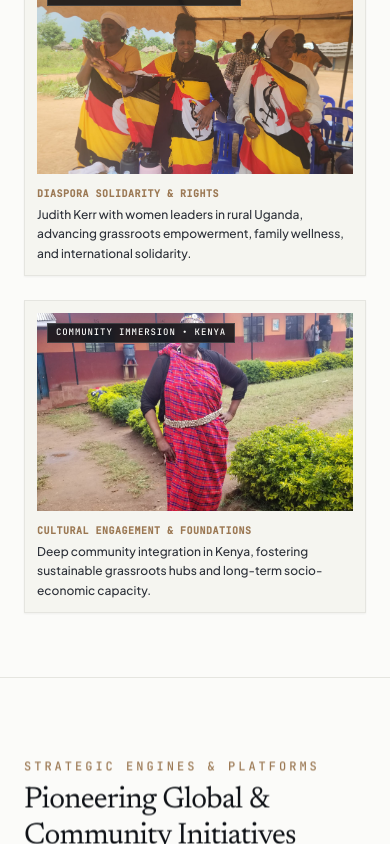
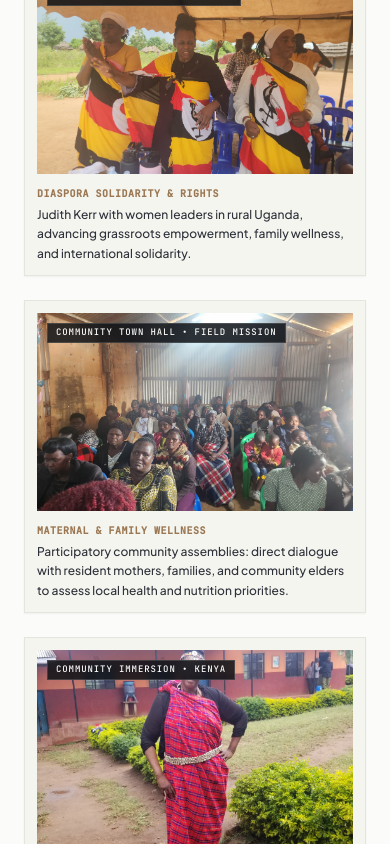
Before and after one commit to Kennysaruni/judithkerr, a React (Vite) app: page / in a window 390 px wide. Shown: the part 3491-4335 px from the top of the page. Built offline with nearby package versions, Linux system fonts and the light colour scheme.

Commit message:
Moved photo

```diff
--- a/src/components/ImpactMetrics.tsx
+++ b/src/components/ImpactMetrics.tsx
@@ -85,7 +85,7 @@ export const ImpactMetrics: FC = () => {
 
         {/* International Field Missions Documentary Gallery */}
         <ScrollReveal delay={350}>
-          <div className="mt-10 pt-8 border-t border-[#E5E5E0] grid grid-cols-1 md:grid-cols-2 gap-6">
+          <div className="mt-10 pt-8 border-t border-[#E5E5E0] grid grid-cols-1 md:grid-cols-3 gap-6">
             {/* Mission Card 1: Uganda */}
             <div className="bg-[#F5F5F0] border border-[#E5E5E0] p-3 shadow-xs hover:border-[#9B7853]/40 transition-colors duration-500 shimmer-hover group">
               <div className="relative aspect-[16/10] overflow-hidden bg-[#0E1116]">
@@ -109,7 +109,30 @@ export const ImpactMetrics: FC = () => {
               </div>
             </div>
 
-            {/* Mission Card 2: Kenya */}
+            {/* Mission Card 2: Community Assembly & Town Hall */}
+            <div className="bg-[#F5F5F0] border border-[#E5E5E0] p-3 shadow-xs hover:border-[#9B7853]/40 transition-colors duration-500 shimmer-hover group">
+              <div className="relative aspect-[16/10] overflow-hidden bg-[#0E1116]">
+                <img
+                  src="/IMG-20260917-WA0014.jpg"
+                  alt="Grassroots community assembly and women's town hall"
+                  className="w-full h-full object-cover object-[center_40%] transition-transform duration-700 ease-out group-hover:scale-[1.03]"
+                  loading="lazy"
+                />
+                <div className="absolute top-2.5 left-2.5 bg-[#0E1116]/85 backdrop-blur-xs text-[#FBFBF9] px-2 py-0.5 text-[9px] font-mono uppercase tracking-widest border border-white/15">
+                  Community Town Hall • Field Mission
+                </div>
+              </div>
+              <div className="pt-3 space-y-1">
+                <span className="font-mono text-[10px] uppercase tracking-wider text-[#9B7853] font-semibold block">
+                  Maternal & Family Wellness
+                </span>
+                <p className="font-sans text-xs text-[#57595D] leading-relaxed">
+                  Participatory community assemblies: direct dialogue with resident mothers, families, and community elders to assess local health and nutrition priorities.
+                </p>
+              </div>
+            </div>
+
+            {/* Mission Card 3: Kenya */}
             <div className="bg-[#F5F5F0] border border-[#E5E5E0] p-3 shadow-xs hover:border-[#9B7853]/40 transition-colors duration-500 shimmer-hover group">
               <div className="relative aspect-[16/10] overflow-hidden bg-[#0E1116]">
                 <img
--- a/src/components/LeadershipExperience.tsx
+++ b/src/components/LeadershipExperience.tsx
@@ -64,37 +64,6 @@ export const LeadershipExperience: FC = () => {
                       </li>
                     ))}
                   </ul>
-
-                  {/* Frontline Community Operations Documentary Card */}
-                  {idx === 0 && (
-                    <div className="mt-8 pt-6 border-t border-[#E5E5E0]/60 grid grid-cols-1 md:grid-cols-12 gap-6 items-center">
-                      <div className="md:col-span-6 bg-[#F5F5F0] border border-[#E5E5E0] p-2.5 shadow-xs hover:border-[#9B7853]/40 transition-colors duration-500 shimmer-hover group/photo">
-                        <div className="relative aspect-[16/10] overflow-hidden bg-[#0E1116]">
-                          <img
-                            src="/IMG-20260917-WA0014.jpg"
-                            alt="Frontline Community Hub Resident Gathering & Assembly"
-                            className="w-full h-full object-cover object-[center_40%] transition-transform duration-700 ease-out group-hover/photo:scale-[1.03]"
-                            loading="lazy"
-                          />
-                          <div className="absolute top-2.5 left-2.5 bg-[#0E1116]/85 backdrop-blur-xs text-[#FBFBF9] px-2 py-0.5 text-[9px] font-mono uppercase tracking-widest border border-white/15">
-                            Frontline Hub Operations
-                          </div>
-                        </div>
-                        <p className="font-sans text-xs text-[#57595D] pt-2.5 leading-relaxed italic">
-                          Community hub gathering: facilitating direct resident engagement, trauma stabilization, and collaborative support services.
-                        </p>
-                      </div>
-
-                      <div className="md:col-span-6 space-y-3 font-sans text-xs sm:text-sm text-[#57595D]">
-                        <span className="font-mono text-[11px] uppercase tracking-wider text-[#9B7853] font-semibold block">
-                          On-the-Ground Stabilization & Resident Trust
-                        </span>
-                        <p className="leading-relaxed">
-                          Operating in high-density neighbourhood hubs requires authentic frontline presence. Facilitating community assemblies bridges inter-agency resources, harm reduction pathways, and trauma-informed support for priority populations.
-                        </p>
-                      </div>
-                    </div>
-                  )}
                 </div>
               </div>
             </ScrollReveal>
```
